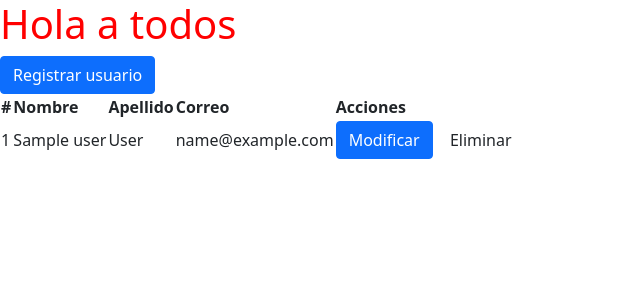
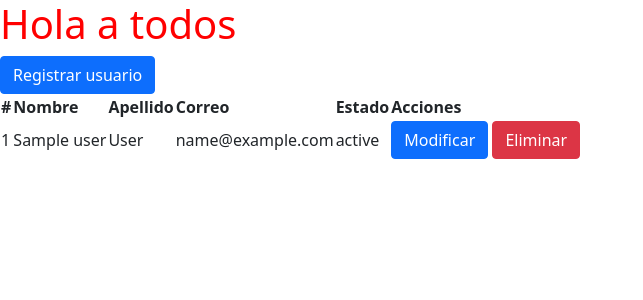
Before and after one commit to LuisAlejandroVM/CAPA-SYMFONY, a Symfony app: template templates/user/users.html.twig in a window 1280 px wide. Shown: the top 300 px of the page, without its empty margins (0-643 px from the left). Run offline with Twig, Linux system fonts and the light colour scheme; the template is opened without the code that fills it: most values are stand-ins (such as "Sample title", 1, 10 or a date in 2020); some libraries are stand-ins or nearby versions.

Commit message:
delete users

```diff
--- a/templates/user/users.html.twig
+++ b/templates/user/users.html.twig
@@ -22,6 +22,7 @@
                     <th>Nombre</th>
                     <th>Apellido</th>
                     <th>Correo</th>
+                    <th>Estado</th>
                     <th>Acciones</th>
                 </tr>
             </thead>
@@ -32,9 +33,10 @@
                         <td>{{ user.name }}</td>
                         <td>{{ user.lastname }}</td>
                         <td>{{ user.email }}</td>
+                        <td>{{ user.status }}</td>
                         <td>
                             <a href="{{ path('updateUser', {'id': user.idUser}) }}" class="btn btn-primary">Modificar</a>
-                            <a href="{{ path('deleteUser', {'id': user.idUser}) }}" class="btn btn-delete">Eliminar</a>
+                            <a href="{{ path('deleteUser', {'id': user.idUser}) }}" class="btn btn-danger">Eliminar</a>
                         </td>
                     </tr>
                 {% endfor %}
```
